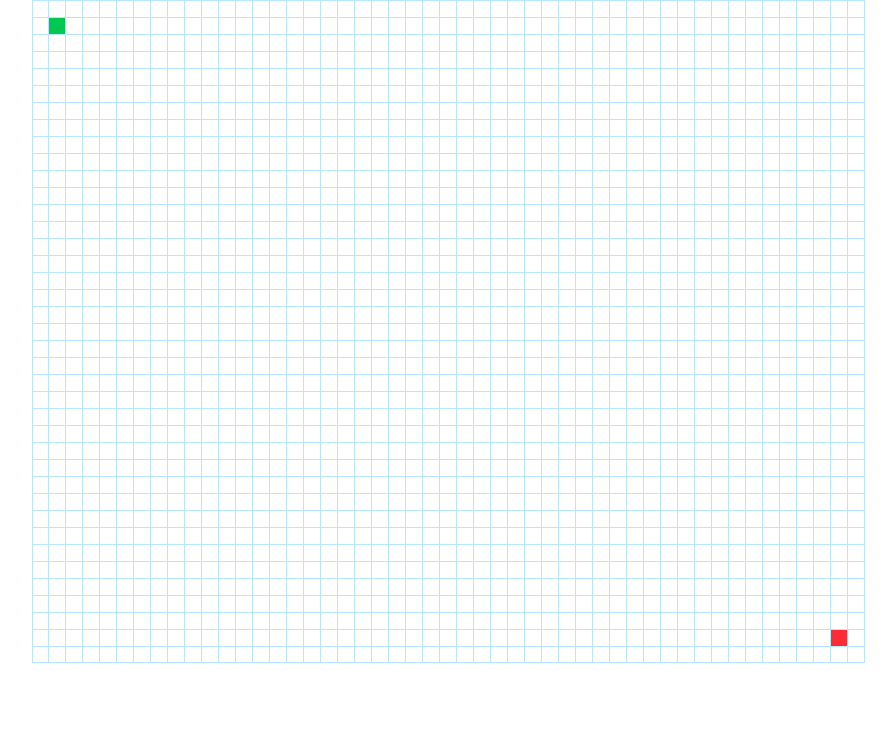
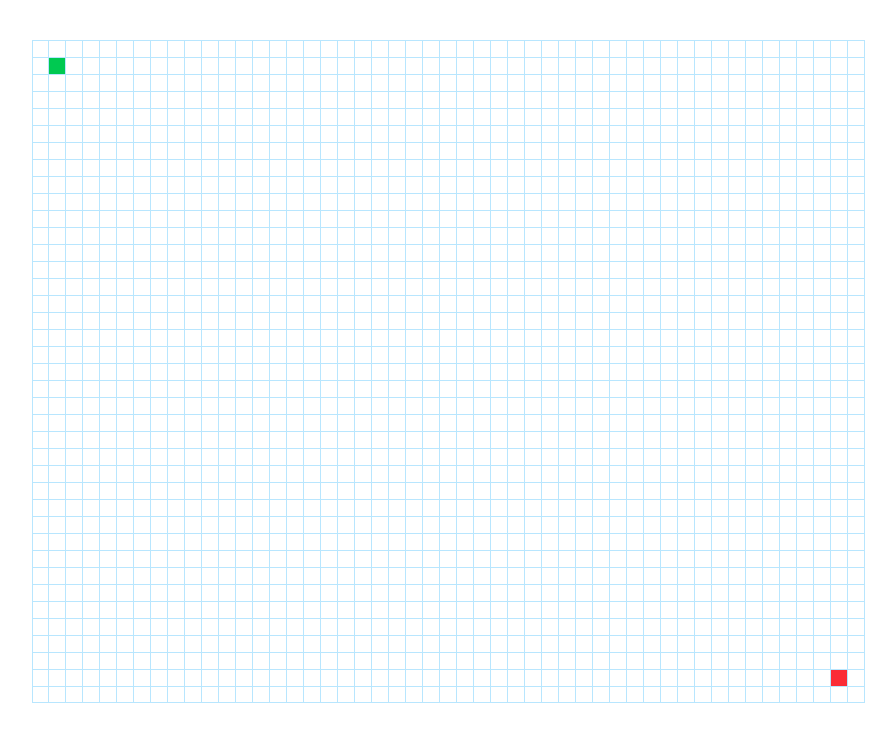
Before and after one commit to Harry-Leepz/pathfinding-visualizer, a React (Vite) app: page / in a window 1280 px wide. Shown: the top 742 px of the page, without its empty margins (192-1088 px from the left). Built offline with nearby package versions, Linux system fonts and the light colour scheme.

Commit message:
feat: add margin-top to Grid component for improved layout

```diff
--- a/src/components/grid/Grid.tsx
+++ b/src/components/grid/Grid.tsx
@@ -46,7 +46,7 @@ export default function Grid({ isVisualizationActiveRef }: GridProps) {
     <div
       className={twMerge(
         // base classes
-        "flex flex-col items-center justify-center border-sky-800",
+        "flex flex-col items-center justify-center border-sky-800 mt-10",
 
         // control grid height
         `lg:min-h-[${MAX_ROWS * 17}px] md:min-h-[${
```
